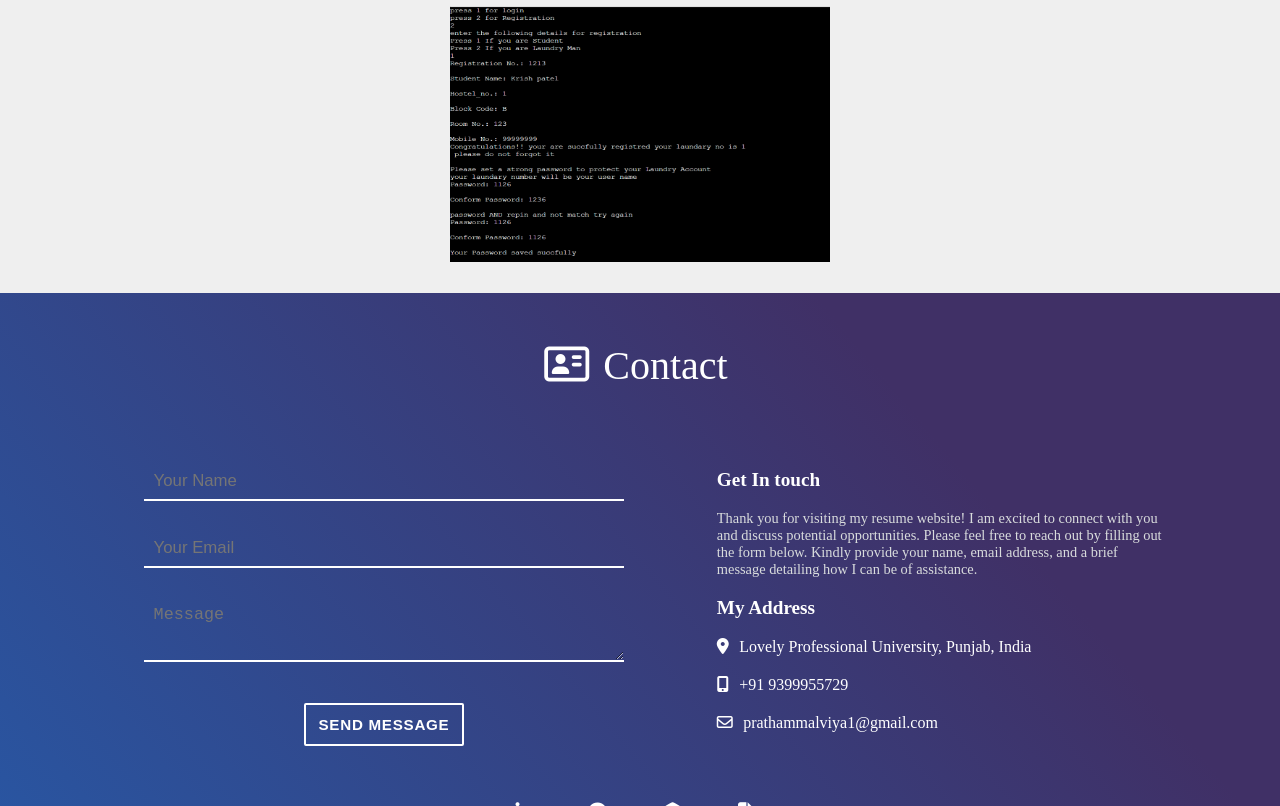
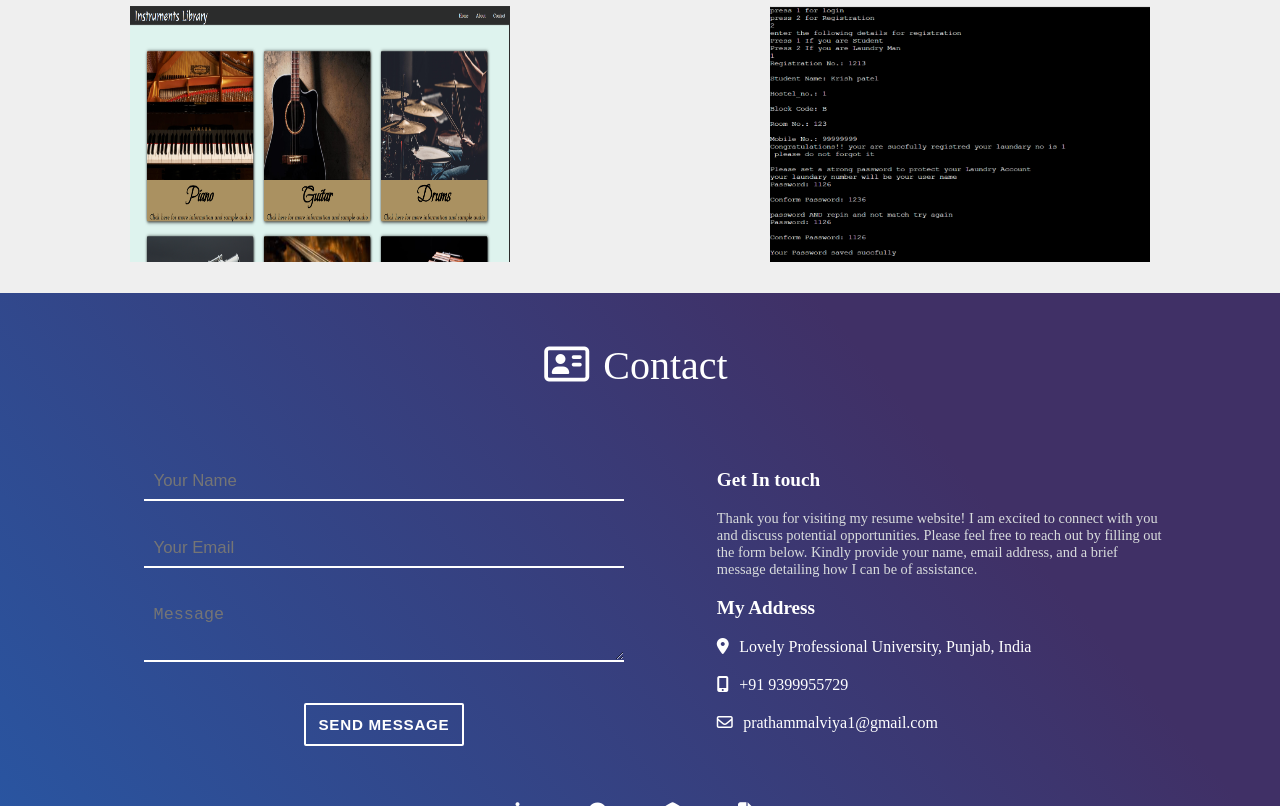
Before and after one commit to prathammalviya1/Portfolio, a plain HTML site: page index.html in a window 1280 px wide. Shown: the part 2884-3690 px from the top of the page. Drawn offline with Linux system fonts and the light colour scheme.

Commit message:
Project updation

```diff
--- a/index.html
+++ b/index.html
@@ -565,53 +565,70 @@ With a strong foundation in <b>algorithms, data structures, and machine learning
                     </a>
 				</div>
 
-				<!-- <div class="portfolio-container">
-					<a href="https://github.com/prathammalviya1/" target="_blank">
-					<img  src="Media/CMS.png">
+				<div class="portfolio-container">
+					<a href="https://prathammalviya1.github.io/Music-Instruments-Guide/" target="_blank">
+					<img  src="/Media/music-web.png">
 
 					<div class="portfolio-details">
-                        <p>
-                             The Courier Management System, developed using Python and Tkinter, is a comprehensive software application designed to efficiently manage courier operations for businesses. This project demonstrates my proficiency in Python programming, graphical user interface (GUI) development with Tkinter, and effective management of courier logistics.
-                        </p>
-                        <ul>
-                        	<li>User-Friendly Interface: The Courier Management System provides an intuitive and user-friendly GUI, allowing users to easily navigate and interact with the system. The interface offers clear functionalities and controls for managing various aspects of the courier operations.
-                        	</li>
+                        <div align="center">
+    <h3>Music Instruments Guide</h3>
+    <p>
+        An interactive web application showcasing 6 musical instruments: Guitar, Piano, Drums, Flute, Violin, and Marimba.
+        Each instrument is clickable to listen to its sound and view detailed information. The app also includes two additional pages: "About" and "Contact".
+        Developed as a collaborative team project.
+    </p>
+</div>
 
-                        	<li>Shipment Tracking: The system enables users to track and monitor courier shipments throughout the entire logistics chain. It provides real-time updates on the status of each shipment, including pickup, transit, and delivery information.
-                        	</li>
+<div>
+    <h4>🌟 Overview</h4>
+    <p>
+        This project provides a fun and educational platform for music enthusiasts. Users can explore instruments by clicking them,
+        play audio samples, and read informative descriptions, offering an interactive way to learn about music.
+    </p>
 
-                        	<li>Order Management: Users can efficiently manage and process courier orders within the system. It allows them to create new orders, assign delivery personnel, set delivery schedules, and update order statuses.
-                        	</li>
+    <h4>🔑 Key Features</h4>
+    <ul>
+        <li>Clickable instruments: Guitar, Piano, Drums, Flute, Violin, Marimba 🎵</li>
+        <li>Play audio samples for each instrument directly</li>
+        <li>View detailed information about each instrument</li>
+        <li>Dedicated "About" and "Contact" pages 📝</li>
+        <li>Team collaboration enabled modular structure 👥</li>
+        <li>Responsive design for seamless desktop and mobile experience 📱💻</li>
+    </ul>
 
-                        	<li>Customer Database: The project includes a customer database that stores essential information, such as customer details, addresses, and contact information. This enables efficient management of customer records and seamless order processing.
-                        	</li>
+    <h4>📈 Performance</h4>
+    <ul>
+        <li>Instant sound playback on click 🎶</li>
+        <li>Fast and smooth navigation between instrument pages</li>
+        <li>Optimized for both desktop and mobile responsiveness</li>
+    </ul>
 
-                        	<li>Automated Routing and Optimization: The Courier Management System employs algorithms to automatically determine optimal delivery routes, minimizing delivery time and optimizing resource allocation. This helps to streamline operations and reduce costs.
-                        	</li>
+    <h4>💡 Future Plans</h4>
+    <ul>
+        <li>Expand the list of instruments and include more audio samples 🎹🥁</li>
+        <li>Add interactive quizzes and games for music learning 🧩</li>
+        <li>Introduce multi-language support for global users 🌐</li>
+        <li>Enhance accessibility for all learners ♿</li>
+    </ul>
 
-                        	<li>Delivery Personnel Management: The system facilitates the management of delivery personnel, allowing users to assign routes, track their progress, and monitor performance. It ensures effective coordination and accountability in the delivery process.
-                        	</li>
+    <div align="center">
+        <p>Made with ❤️ by <b>Pratham Malviya</b> & <b>Niraj Kumar Sahu</b> using HTML, CSS & JavaScript for an interactive musical learning experience.</p>
+        <br>
+    </div>
+</div>
 
-                        	<li>Reporting and Analytics: The project provides reporting and analytics capabilities, enabling users to generate insights and performance metrics. Users can access reports on delivery statistics, customer satisfaction, and overall system performance.
-                        	</li>
-
-                        	<li>Database Integration: The Courier Management System integrates with a database, such as SQLite or MySQL, to store and retrieve data efficiently. This ensures data integrity, scalability, and easy access to historical records.
-                        	</li>
-
-                        </ul>
-                        <p>
-                        The Courier Management System with Python and Tkinter offers businesses an efficient and streamlined solution for managing their courier operations. Its user-friendly interface, robust functionalities, and integration with a database provide a comprehensive tool for automating and optimizing courier logistics. This project showcases my skills in Python programming, GUI development, and effective management of complex systems.</p>
                     </div>
                 </a>
-				</div> -->
+				</div>
 
 				<div class="portfolio-container">
 					<a  href="https://github.com/prathammalviya1/Laundry-Management-System" target="_blank">
 						<img  src="Media/LMS.png">
 
 					<div class="portfolio-details">
+						<h3>Laundry Management System</h3>
                         <p>
-                            The Laundry Management System, developed using C++, is a command line application that effectively manages laundry operations for Student in hostels. This project demonstrates my foundational skills in C++ programming and showcases my ability to design and implement a functional system for organizing and streamlining laundry management tasks.
+                            It is developed using C++, is a command line application that effectively manages laundry operations for Student in hostels. This project demonstrates my foundational skills in C++ programming and showcases my ability to design and implement a functional system for organizing and streamlining laundry management tasks.
                         </p>
 
                     </div>
```
Also changed, not shown: Media/music-web.png (added).
